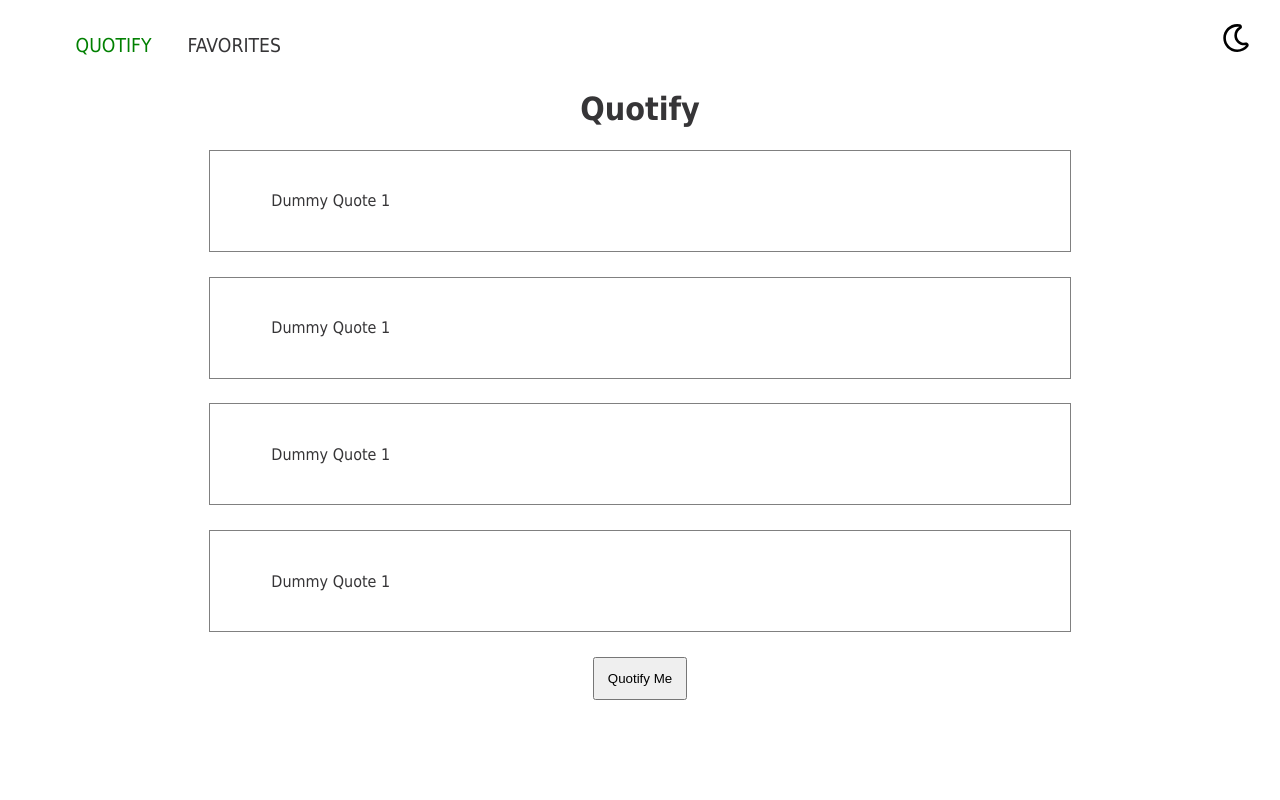
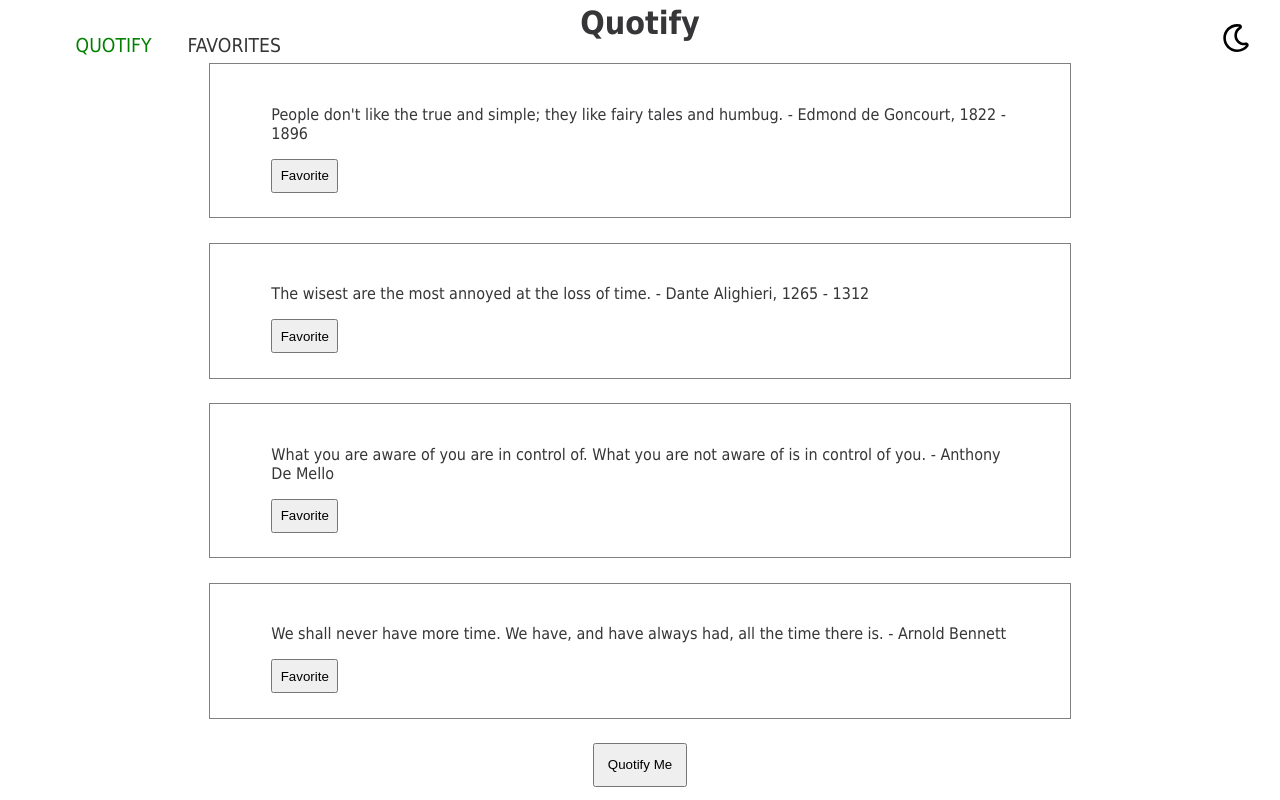
Before and after one commit to Pouiiro/Javascript-Typer, a React (Create React App) app in the folder frontend/: page / in a window 1280 px wide. Built offline with nearby package versions, Linux system fonts and the light colour scheme.

Commit message:
feat: iteration 2

```diff
--- a/frontend/src/Components/Home/main.jsx
+++ b/frontend/src/Components/Home/main.jsx
@@ -1,23 +1,30 @@
-import React from 'react'
+import React, { useContext } from 'react'
+import { AppContext } from 'Provider/index'
 import Div from 'Styles/Home'
+
 const Main = () => {
+  const { quoties, favs } = useContext(AppContext)
+  const myQuotes = Object.values(quoties)
+
+  const favoriteME = (quote) => favs.push(quote)
+  const generateQuote = () => console.log('refreshed')
+
+  const results = myQuotes.map((quote, index) => {
+    return (
+      <div key={index}>
+        <p>{quote}</p>
+        <button onClick={() => favoriteME(quote)}>Favorite</button>
+      </div>
+    )
+  })
+
   return (
     <Div>
       <h1>Quotify</h1>
-      <div>
-        <p>Dummy Quote 1</p>
-      </div>
-      <div>
-        <p>Dummy Quote 1</p>
-      </div>
-      <div>
-        <p>Dummy Quote 1</p>
-      </div>
-      <div>
-        <p>Dummy Quote 1</p>
-      </div>
-      <button>Quotify Me</button>
+      {results}
+      <button onClick={generateQuote}>Quotify Me</button>
     </Div>
   )
 }
+
 export default Main
--- /dev/null
+++ b/frontend/src/Data/quotes.json
@@ -0,0 +1,7 @@
+{
+    "quote1": "People don't like the true and simple; they like fairy tales and humbug. - Edmond de Goncourt, 1822 - 1896",
+    "quote2": "The wisest are the most annoyed at the loss of time. - Dante Alighieri, 1265 - 1312",
+    "quote3": "What you are aware of you are in control of. What you are not aware of is in control of you. - Anthony De Mello",
+    "quote4": "We shall never have more time. We have, and have always had, all the time there is. - Arnold Bennett"
+
+}
--- /dev/null
+++ b/frontend/src/Pages/Favorites/index.jsx
@@ -0,0 +1,21 @@
+import React, { useContext } from 'react'
+import { AppContext } from 'Provider/index'
+import Div from 'Styles/Favorites'
+
+const TestPage = () => {
+  const { favs } = useContext(AppContext)
+  const myFavorites = favs.map((quotes, index) => {
+    return (
+      <div key={index}>
+        <p>{quotes}</p>
+      </div>
+    )
+  })
+  return (
+    <Div>
+      <h1>Favorites</h1>
+      <div className='scrollable'>{myFavorites}</div>
+    </Div>
+  )
+}
+export default TestPage
--- a/frontend/src/Pages/TestPage/index.jsx
+++ /dev/null
@@ -1,10 +0,0 @@
-import React from 'react'
-
-const TestPage = () => {
-  return (
-    <div>
-      <h1>Test Page</h1>
-    </div>
-  )
-}
-export default TestPage
--- a/frontend/src/Provider/index.jsx
+++ b/frontend/src/Provider/index.jsx
@@ -1,10 +1,13 @@
 import React, { createContext } from 'react'
 import PropTypes from 'prop-types'
+import StaticQuotes from 'Data/quotes.json'
 
 export const AppContext = createContext()
 
 const ProviderV = ({ children }) => {
-  const providerValue = {}
+  let quoties = StaticQuotes
+  let favs = []
+  const providerValue = { quoties, favs }
   return (
     <AppContext.Provider value={providerValue}>{children}</AppContext.Provider>
   )
--- a/frontend/src/Routes/index.jsx
+++ b/frontend/src/Routes/index.jsx
@@ -1,7 +1,7 @@
 import React from 'react'
 import { BrowserRouter, Routes, Route } from 'react-router-dom'
 import Home from 'Pages/Home/index'
-import TestPage from 'Pages/TestPage/index'
+import TestPage from 'Pages/Favorites/index'
 import Navigation from 'Components/Common/Header/index'
 
 export default () => {
--- /dev/null
+++ b/frontend/src/Styles/Favorites/index.js
@@ -0,0 +1,30 @@
+import styled from 'styled-components'
+
+const Div = styled.div`
+  height: 80vh;
+  display: flex;
+  flex-direction: column;
+  justify-content: center;
+  align-items: center;
+  overflow: hidden;
+
+  div {
+    border: 1px gray solid;
+    padding-left: 5%;
+    padding-right: 5%;
+    padding-top: 2%;
+    padding-bottom: 2%;
+    margin-bottom: 2%;
+  }
+  .scrollable {
+    border: none;
+    width: 80%;
+    overflow-y: scroll;
+  }
+  button {
+    padding: 1%;
+    cursor: pointer;
+  }
+`
+
+export default Div
```
